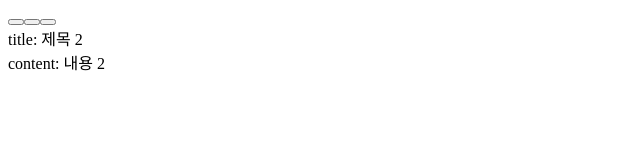
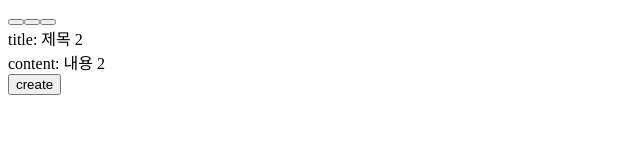
Before and after one commit to yejin-e/GlobalStatus, a React (Vite) app: page /detail/1 in a window 1280 px wide. Shown: the top 164 px of the page, without its empty margins (0-640 px from the left). Built offline with nearby package versions, Linux system fonts and the light colour scheme.

Commit message:
feat
상세보기에서도 새 글 생성 가능하도록 구현

```diff
--- a/src/pages/CreatePage.jsx
+++ b/src/pages/CreatePage.jsx
@@ -3,7 +3,7 @@ import { PostContext } from "../contexts/post";
 import { Navigate } from "react-router-dom";
 
 const CreatePage = () => {
-  const { setPosts } = useContext(PostContext);
+  const { posts, setPosts } = useContext(PostContext);
 
   const handleCick = () => {
     setPosts((prev) => [
--- a/src/pages/DetailPage.jsx
+++ b/src/pages/DetailPage.jsx
@@ -3,6 +3,7 @@ import { useNavigate, useParams } from "react-router-dom";
 import { PostContext } from "../contexts/post";
 import MainButton from "../components/MainButton";
 import MoveButton from "../components/MoveButton";
+import CreatePage from "./CreatePage";
 
 
 const DetailPage = () => {
@@ -22,6 +23,7 @@ const DetailPage = () => {
       <div>
         content: {posts[numberId].content}
       </div>
+      <CreatePage />
     </div>
   )
 }
```
